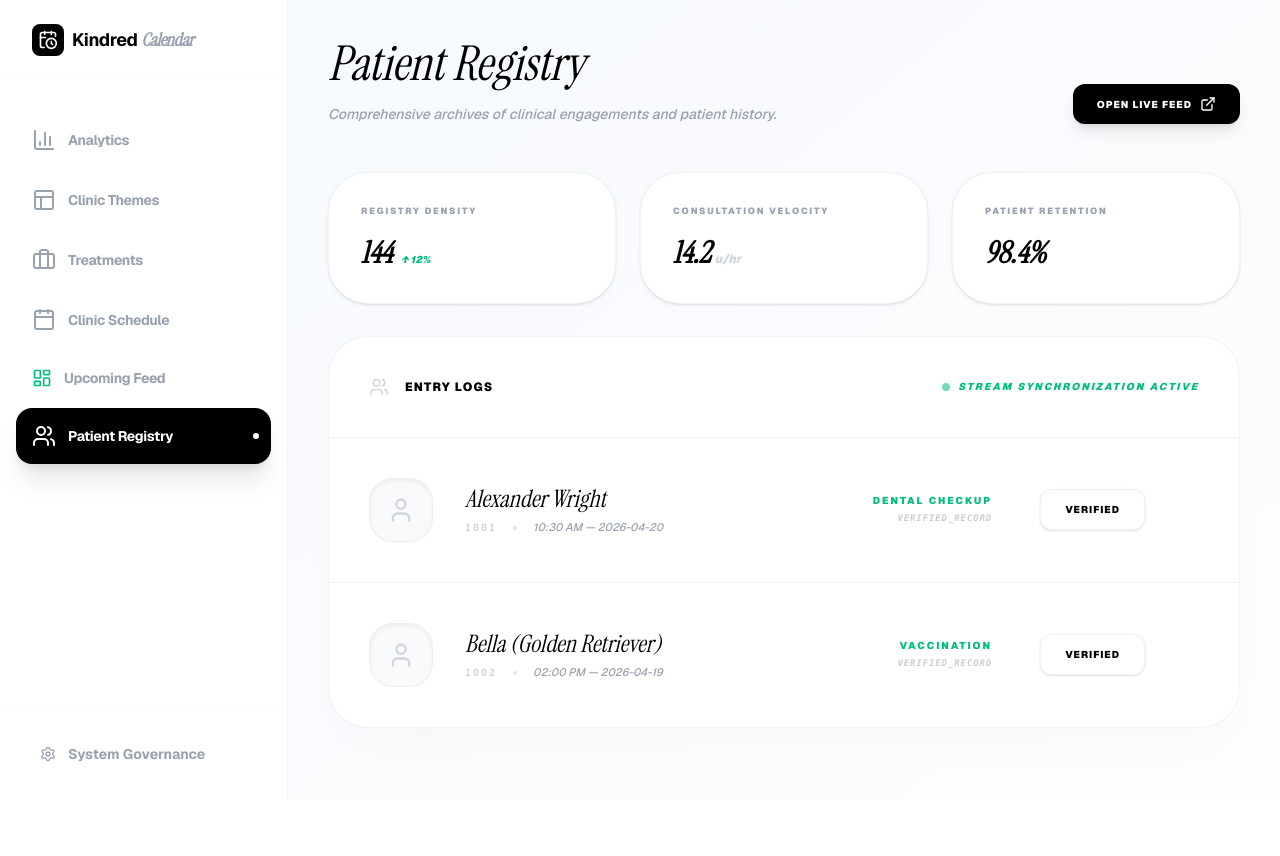
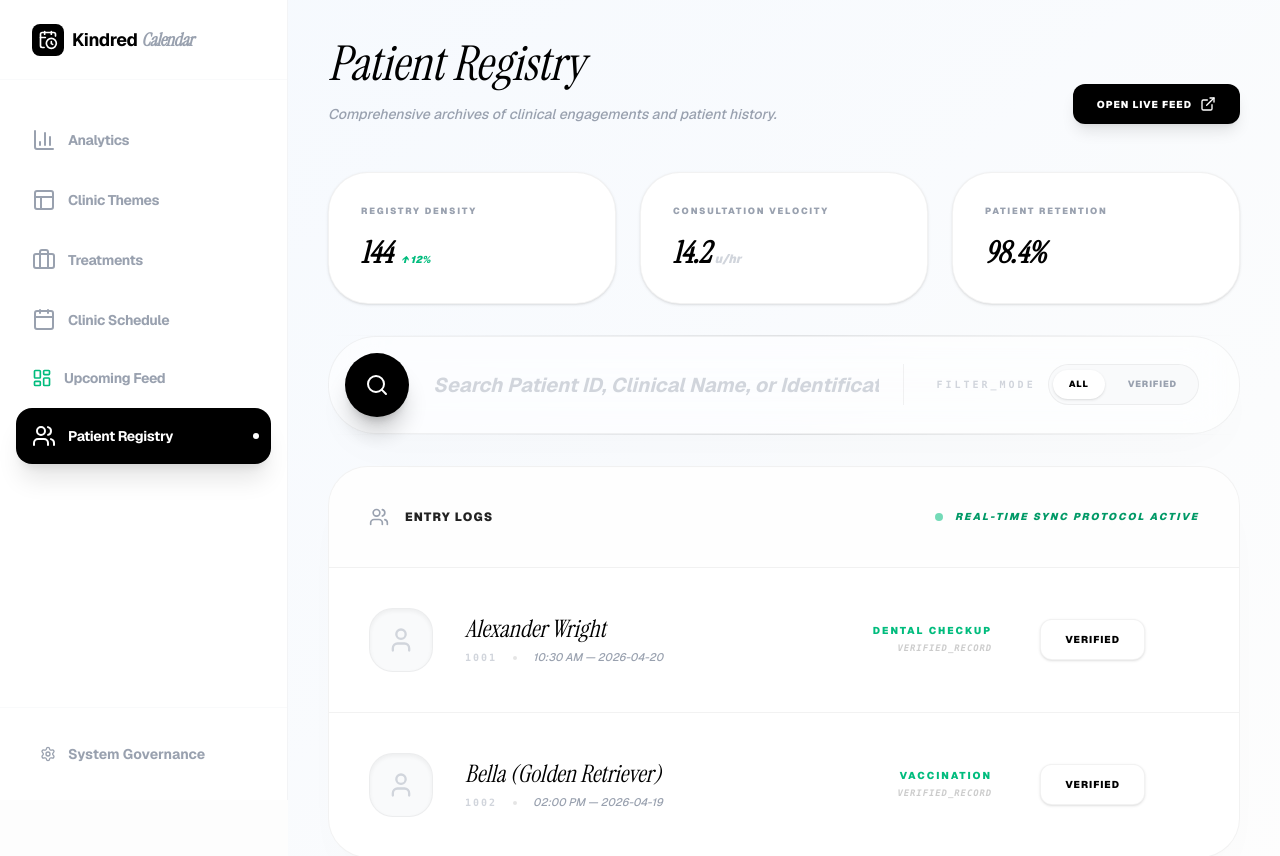
Before and after one commit to FlexSlotCustom0/FlexSlotCustom, a Next.js app in the folder frontend/: page /dashboard/owner in a window 1280 px wide. Both pictures are taken after a click on the button "Patient Registry". Shown: the top 856 px of the page. Before the commit the page ends 800 px from the top, so only its background shows below. Built offline with nearby package versions, Linux system fonts and the light colour scheme.

Commit message:
Update page.tsx

```diff
--- a/frontend/src/app/dashboard/owner/page.tsx
+++ b/frontend/src/app/dashboard/owner/page.tsx
@@ -782,6 +782,14 @@ interface Booking {
 
 function AuditTrailSection() {
   const [bookings, setBookings] = useState<Booking[]>([]);
+  const [searchQuery, setSearchQuery] = useState("");
+
+  const filteredBookings = bookings.filter(b =>
+    b.clientName.toLowerCase().includes(searchQuery.toLowerCase()) ||
+    b.clientEmail.toLowerCase().includes(searchQuery.toLowerCase()) ||
+    b.id.toLowerCase().includes(searchQuery.toLowerCase()) ||
+    b.serviceName.toLowerCase().includes(searchQuery.toLowerCase())
+  );
 
   const fetchBookings = () => {
     const saved = localStorage.getItem("flexslot_bookings");
@@ -856,19 +864,44 @@ function AuditTrailSection() {
              </div>
           </div>
 
+          {/* Smart Command Bar */}
+          <div className="relative group">
+            <div className="absolute inset-x-0 -top-px h-px bg-gradient-to-r from-transparent via-black/10 to-transparent" />
+            <div className="relative bg-white/50 backdrop-blur-xl border border-black/5 rounded-[3rem] p-4 flex items-center gap-6 shadow-2xl shadow-black/[0.02]">
+               <div className="w-16 h-16 bg-black rounded-[2.2rem] flex items-center justify-center text-white shadow-xl shadow-black/20">
+                  <Search className="w-6 h-6" />
+               </div>
+               <input
+                 type="text"
+                 placeholder="Search Patient ID, Clinical Name, or Identification Metadata..."
+                 value={searchQuery}
+                 onChange={(e) => setSearchQuery(e.target.value)}
+                 className="flex-1 bg-transparent border-none outline-none text-xl font-bold placeholder:text-gray-300 text-black placeholder:italic"
+               />
+               <div className="flex items-center gap-3 pr-6 border-l border-black/5 pl-8">
+                  <span className="text-[10px] font-black uppercase tracking-[0.3em] text-gray-300 font-mono">Filter_Mode</span>
+                  <div className="flex items-center gap-1.5 p-1 bg-gray-50 rounded-full border border-black/5">
+                     <button className="px-4 py-2 bg-white text-black text-[9px] font-black uppercase tracking-widest rounded-full shadow-sm">All</button>
+                     <button className="px-4 py-2 text-gray-400 text-[9px] font-black uppercase tracking-widest rounded-full hover:text-black transition-colors border border-transparent hover:bg-white">Verified</button>
+                  </div>
+               </div>
+            </div>
+            <div className="absolute inset-x-0 -bottom-px h-px bg-gradient-to-r from-transparent via-black/10 to-transparent" />
+          </div>
+
           <div className="bg-white rounded-[2.5rem] border border-black/5 shadow-2xl shadow-black/[0.02] overflow-hidden">
-             <div className="p-10 border-b border-black/5 flex justify-between items-center">
+             <div className="p-10 border-b border-black/5 flex justify-between items-center bg-gray-50/20">
                 <div className="flex items-center gap-4">
-                   <Users className="w-5 h-5 text-gray-300" />
-                   <span className="text-xs font-black uppercase tracking-widest">Entry Logs</span>
+                   <Users className="w-5 h-5 text-gray-400" />
+                   <span className="text-xs font-black uppercase tracking-widest text-[#222]">Entry Logs</span>
                 </div>
-                <div className="flex items-center gap-2">
-                   <span className="w-2 h-2 rounded-full bg-emerald-500 animate-pulse" />
-                   <span className="text-[10px] font-black text-emerald-500 uppercase tracking-[0.2em] italic">Stream Synchronization Active</span>
+                <div className="flex items-center gap-3">
+                   <div className="w-2 h-2 rounded-full bg-emerald-500 animate-pulse" />
+                   <span className="text-[10px] font-black text-emerald-600 uppercase tracking-[0.2em] italic">Real-Time Sync Protocol active</span>
                 </div>
              </div>
              <div className="divide-y divide-black/5">
-                {bookings.length > 0 ? bookings.map((b, i) => (
+                {filteredBookings.length > 0 ? filteredBookings.map((b, i) => (
                   <AuditRow
                     key={b.id}
                     id={b.id}
```
